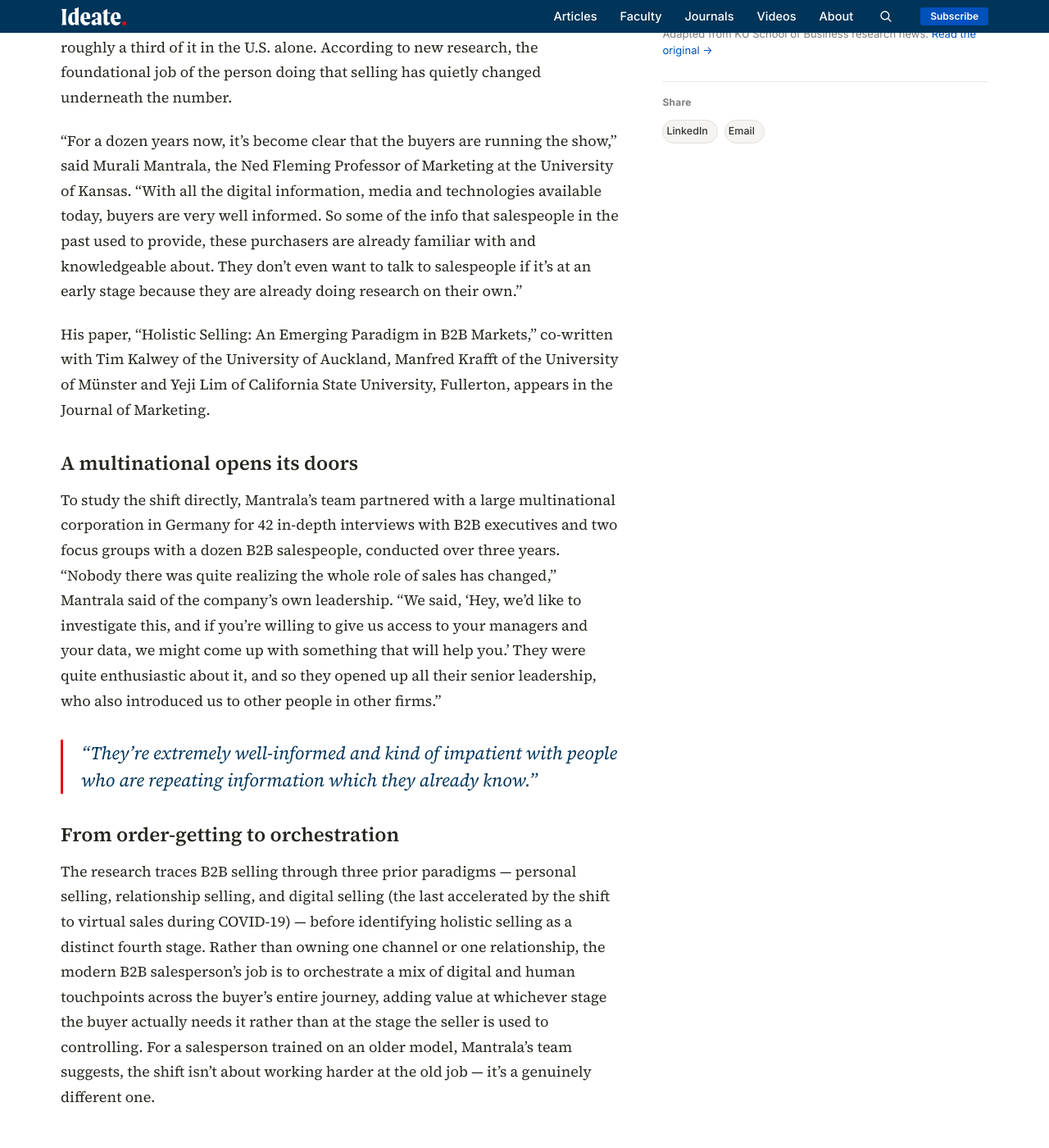
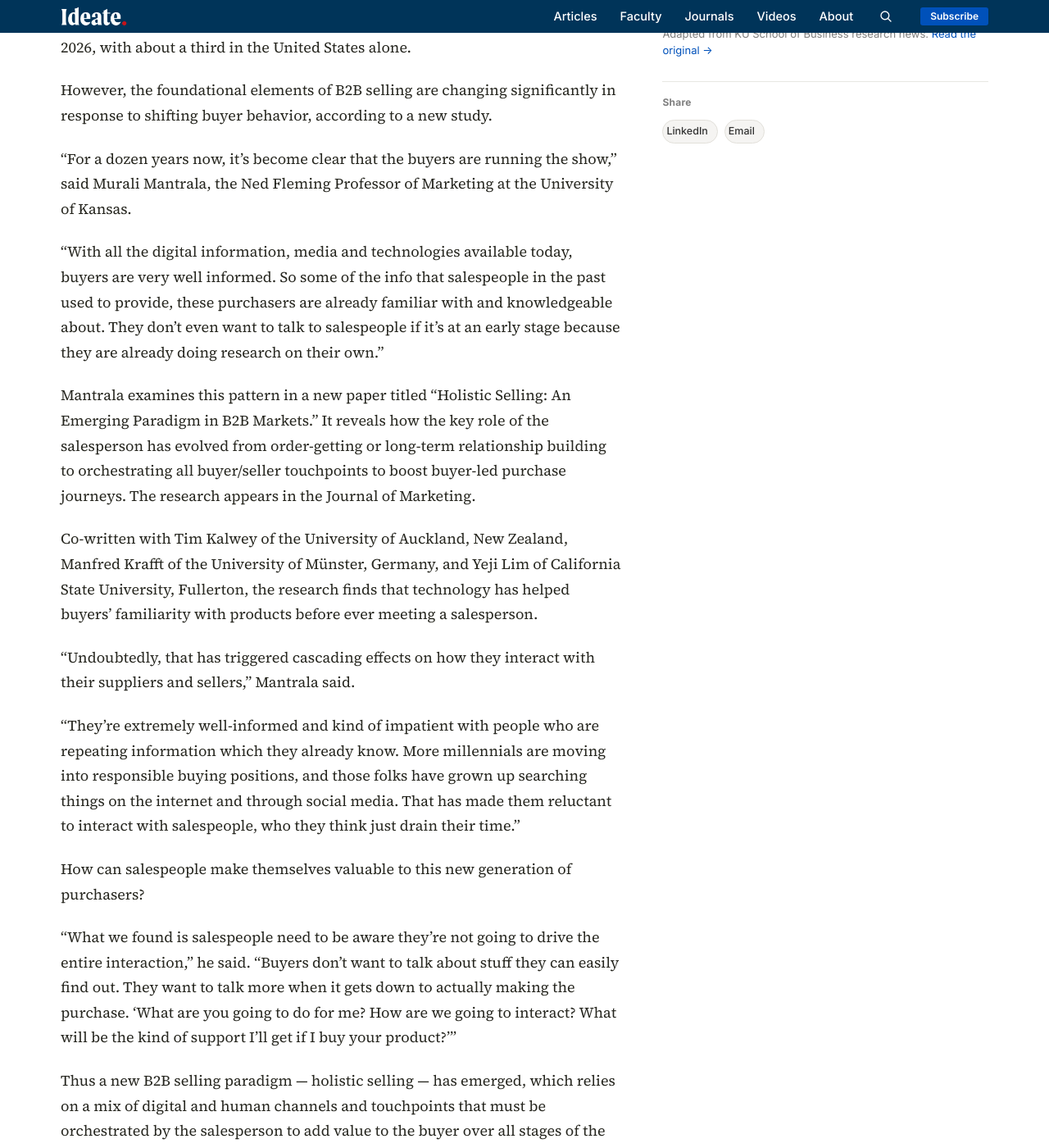
Before and after one commit to KUBschool/ideate, a Jekyll site: the page built from _articles/2025-08-20-b2b-holistic-selling.md, in a window 1280 px wide and 1400 px high, scrolled down 1179 px. Shown: the whole window at 82% size. Built offline with Jekyll 4.4.1, drawn with Linux system fonts in a browser that asks for light colours; some of the changed text lies outside the part shown.

Commit message:
Update Article “2025-08-20-b2b-holistic-selling”

```diff
--- a/_articles/2025-08-20-b2b-holistic-selling.md
+++ b/_articles/2025-08-20-b2b-holistic-selling.md
@@ -1,36 +1,64 @@
 ---
-title: "B2B sales now require a 'holistic' selling approach, study finds"
-dek: "Business buyers now arrive already knowing what a salesperson used to tell them. A three-year study of one multinational finds the salesperson's real job has shifted to orchestrating every touchpoint a buyer has with the company."
+title: B2B sales now require a 'holistic' selling approach, study finds
+dek: Business buyers now arrive already knowing what a salesperson used to tell
+  them. A three-year study of one multinational finds the salesperson's real job
+  has shifted to orchestrating every touchpoint a buyer has with the company.
 topic: marketing
 faculty:
   - murali-k-mantrala
-byline: "Murali K. Mantrala"
+byline: Jon Niccum
 date: 2025-08-20
 image_tint: limestone
 featured: false
-source_url: "https://business.ku.edu/news/article/b2b-sales-now-require-a-holistic-selling-approach-study-finds"
-answer_box: >-
-  Global B2B sales are projected to reach $36 trillion in 2026. A
-  three-year study built on 42 executive interviews and two salesperson
-  focus groups at a multinational corporation finds that the
-  foundational role of the B2B salesperson has shifted from
-  relationship-building or order-taking to orchestrating every digital
-  and human touchpoint across an increasingly buyer-led purchase
-  journey — a paradigm the researchers call "holistic selling."
+source_url: https://business.ku.edu/news/article/b2b-sales-now-require-a-holistic-selling-approach-study-finds
+answer_box: Global B2B sales are projected to reach $36 trillion in 2026. A
+  three-year study built on 42 executive interviews and two salesperson focus
+  groups at a multinational corporation finds that the foundational role of the
+  B2B salesperson has shifted from relationship-building or order-taking to
+  orchestrating every digital and human touchpoint across an increasingly
+  buyer-led purchase journey — a paradigm the researchers call "holistic
+  selling."
+journal: Journal of Marketing
+journal_url: https://journals.sagepub.com/doi/10.1177/00222429251338820
 ---
+Global business-to-business (B2B) sales are expected to reach $36 trillion in 2026, with about a third in the United States alone.
 
-Global business-to-business sales are on track to reach $36 trillion in 2026, roughly a third of it in the U.S. alone. According to new research, the foundational job of the person doing that selling has quietly changed underneath the number.
+However, the foundational elements of B2B selling are changing significantly in response to shifting buyer behavior, according to a new study.
 
-"For a dozen years now, it's become clear that the buyers are running the show," said Murali Mantrala, the Ned Fleming Professor of Marketing at the University of Kansas. "With all the digital information, media and technologies available today, buyers are very well informed. So some of the info that salespeople in the past used to provide, these purchasers are already familiar with and knowledgeable about. They don't even want to talk to salespeople if it's at an early stage because they are already doing research on their own."
+“For a dozen years now, it’s become clear that the buyers are running the show,” said Murali Mantrala, the Ned Fleming Professor of Marketing at the University of Kansas.
 
-His paper, "Holistic Selling: An Emerging Paradigm in B2B Markets," co-written with Tim Kalwey of the University of Auckland, Manfred Krafft of the University of Münster and Yeji Lim of California State University, Fullerton, appears in the Journal of Marketing.
+“With all the digital information, media and technologies available today, buyers are very well informed. So some of the info that salespeople in the past used to provide, these purchasers are already familiar with and knowledgeable about. They don’t even want to talk to salespeople if it’s at an early stage because they are already doing research on their own.”
 
-## A multinational opens its doors
+Mantrala examines this pattern in a new paper titled [“Holistic Selling: An Emerging Paradigm in B2B Markets.”](https://journals.sagepub.com/doi/10.1177/00222429251338820) It reveals how the key role of the salesperson has evolved from order-getting or long-term relationship building to orchestrating all buyer/seller touchpoints to boost buyer-led purchase journeys. The research appears in the Journal of Marketing.
 
-To study the shift directly, Mantrala's team partnered with a large multinational corporation in Germany for 42 in-depth interviews with B2B executives and two focus groups with a dozen B2B salespeople, conducted over three years. "Nobody there was quite realizing the whole role of sales has changed," Mantrala said of the company's own leadership. "We said, 'Hey, we'd like to investigate this, and if you're willing to give us access to your managers and your data, we might come up with something that will help you.' They were quite enthusiastic about it, and so they opened up all their senior leadership, who also introduced us to other people in other firms."
+Co-written with Tim Kalwey of the University of Auckland, New Zealand, Manfred Krafft of the University of Münster, Germany, and Yeji Lim of California State University, Fullerton, the research finds that technology has helped buyers’ familiarity with products before ever meeting a salesperson.
 
-> "They're extremely well-informed and kind of impatient with people who are repeating information which they already know."
+“Undoubtedly, that has triggered cascading effects on how they interact with their suppliers and sellers,” Mantrala said.
 
-## From order-getting to orchestration
+“They’re extremely well-informed and kind of impatient with people who are repeating information which they already know. More millennials are moving into responsible buying positions, and those folks have grown up searching things on the internet and through social media. That has made them reluctant to interact with salespeople, who they think just drain their time.”
 
-The research traces B2B selling through three prior paradigms — personal selling, relationship selling, and digital selling (the last accelerated by the shift to virtual sales during COVID-19) — before identifying holistic selling as a distinct fourth stage. Rather than owning one channel or one relationship, the modern B2B salesperson's job is to orchestrate a mix of digital and human touchpoints across the buyer's entire journey, adding value at whichever stage the buyer actually needs it rather than at the stage the seller is used to controlling. For a salesperson trained on an older model, Mantrala's team suggests, the shift isn't about working harder at the old job — it's a genuinely different one.
+How can salespeople make themselves valuable to this new generation of purchasers?
+
+“What we found is salespeople need to be aware they’re not going to drive the entire interaction,” he said. “Buyers don’t want to talk about stuff they can easily find out. They want to talk more when it gets down to actually making the purchase. ‘What are you going to do for me? How are we going to interact? What will be the kind of support I’ll get if I buy your product?’”
+
+Thus a new B2B selling paradigm — holistic selling — has emerged, which relies on a mix of digital and human channels and touchpoints that must be orchestrated by the salesperson to add value to the buyer over all stages of the latter’s purchase journey.
+
+To study this concept, Mantrala’s team partnered with a large multinational corporation in Germany.
+
+“Nobody there was quite realizing the whole role of sales has changed. We said, ‘Hey, we’d like to investigate this, and if you’re willing to give us access to your managers and your data, we might come up with something that will help you.’ They were quite enthusiastic about it, and so they opened up all their senior leadership, who also introduced us to other people in other firms,” he said.
+
+This led to 42 in-depth interviews with B2B executives and two focus groups with a dozen B2B salespeople over a three-year period. Armed with this information, the researchers determined a holistic approach is needed for those in sales to address current market needs.
+
+“Today’s holistic seller must manage multiple technologies because to add value, you can’t just keep repeating whatever your point of view is. You have to network with your internal people and with outsiders to generate the latest intelligence to put in front of the buyer,” he said.
+
+Companies must also reorganize their sales forces.
+
+He said, “It’s no longer necessary to be assigned a set of customers in a territory. Because these people can come from anywhere. When they do, you must be ready to be a holistic seller.”
+
+A KU faculty member since 2020, Mantrala specializes in quantitative marketing strategy (specifically retailing channels, marketing resource allocation and sales force management). He has also been doing research in the fashion retail space for more than 30 years.
+
+This change in B2B buyers’ behaviors hasn’t reduced the need for sales professionals, Mantrala said. He confirms there are almost as many salespeople today as there were 10 years ago. Yet it’s the tech companies who are hiring most of them: Google, Microsoft and the very companies that produce the technologies which were supposed to eliminate sales forces are themselves employing people tasked with selling more and more complex systems.
+
+“This is one domain where AI may not actually replace human agents,” Mantrala said.
+
+“A human sales force adds value which cannot be given by AI because in almost every case, B2B buyers we interviewed said, ‘We need to meet the people. We need to see into the eyes of these people and judge whether we’re going to get a good deal.’ So however much technology was used earlier, in the end, they want that human connection — but on their terms.”
```
